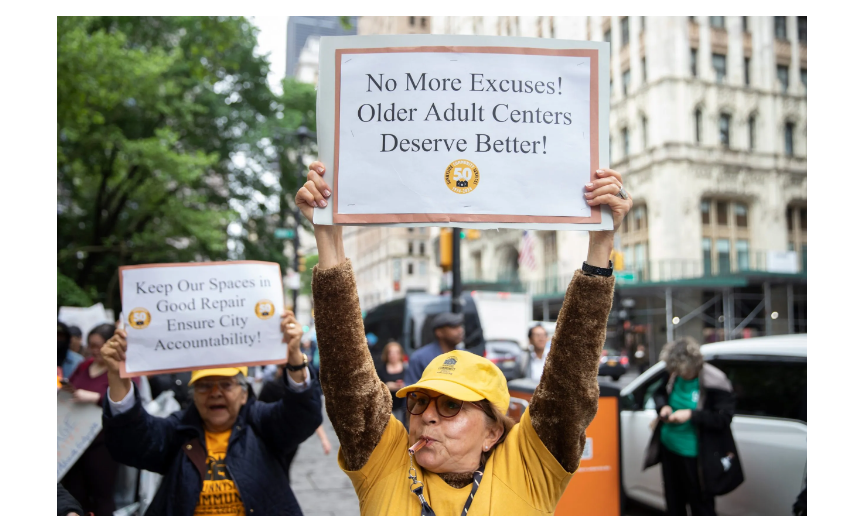
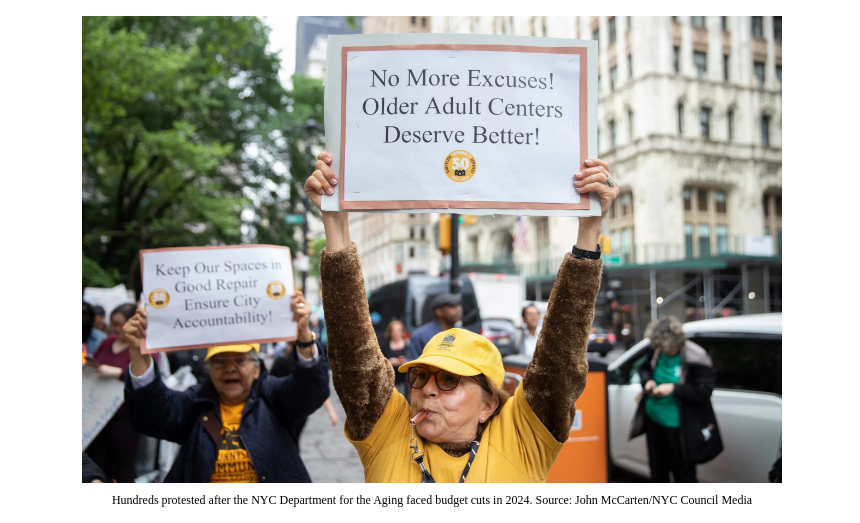
Before and after one commit to colevanmilt/assignment-2, a plain HTML site: page index.html in a window 1280 px wide. Shown: the top 523 px of the page, without its empty margins (208-1068 px from the left). Drawn offline with Linux system fonts and the light colour scheme.

Commit message:
Update index.html

```diff
--- a/index.html
+++ b/index.html
@@ -12,7 +12,7 @@
     <!-- <meta name="viewport" content="width=device-width, initial-scale=1"> -->
 
 	<figure>
-		<img src="images/051624_council_seniors_rally_2-scaled-1.webp" style="display: block; margin: 0 auto; margin-bottom: 10px;" width="750" alt="A woman holds sign that says 'No more excuses! Older adult centers deserve better!">
+		<img src="images/051624_council_seniors_rally_2-scaled-1.webp" style="display: block; margin: 0 auto; margin-bottom: 10px;" width="700" alt="A woman holds sign that says 'No more excuses! Older adult centers deserve better!">
 		<figcaption style="text-align: center;"> Hundreds protested after the NYC Department for the Aging faced budget cuts in 2024. Source: John McCarten/NYC Council Media </figcaption>
 	</figure>
 
```
